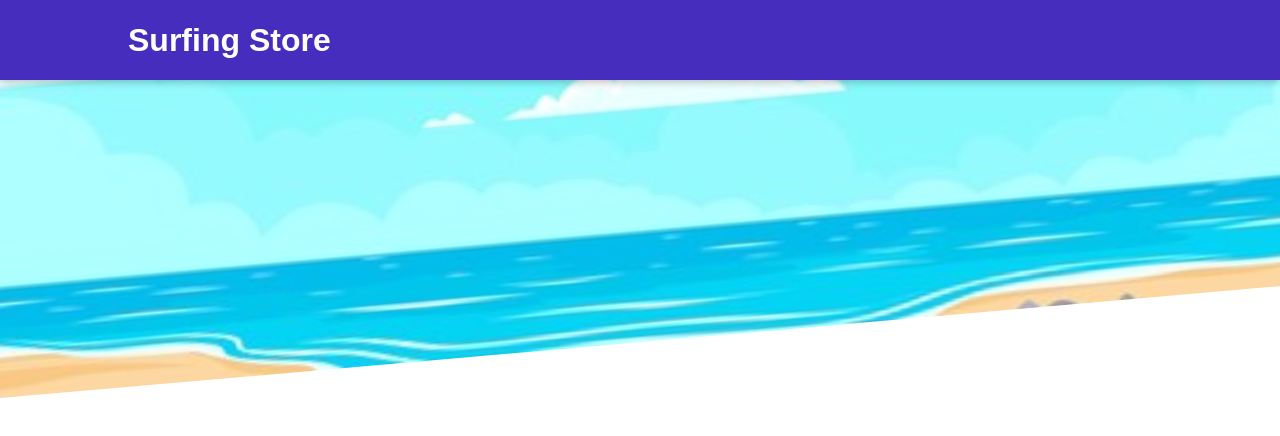
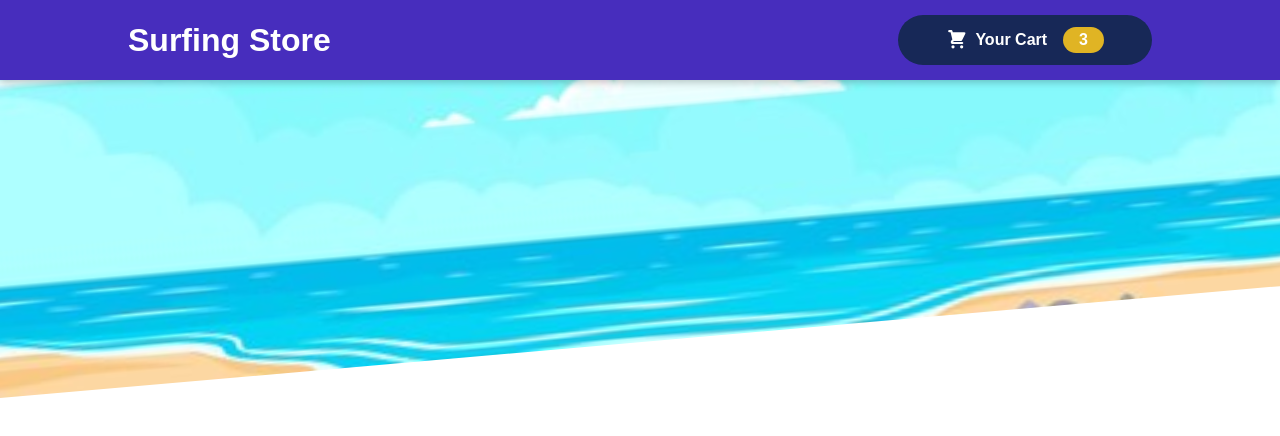
Before and after one commit to ofirhodara/SurfingStore-FE, a React (Create React App) app: page / in a window 1280 px wide. Shown: the top 436 px of the page. Built offline with nearby package versions, Linux system fonts and the light colour scheme.

Commit message:
end layout

```diff
--- /dev/null
+++ b/src/components/Cart/CartIcon.js
@@ -0,0 +1,13 @@
+const CartIcon = () => {
+    return (
+      <svg
+        xmlns='http://www.w3.org/2000/svg'
+        viewBox='0 0 20 20'
+        fill='currentColor'
+      >
+        <path d='M3 1a1 1 0 000 2h1.22l.305 1.222a.997.997 0 00.01.042l1.358 5.43-.893.892C3.74 11.846 4.632 14 6.414 14H15a1 1 0 000-2H6.414l1-1H14a1 1 0 00.894-.553l3-6A1 1 0 0017 3H6.28l-.31-1.243A1 1 0 005 1H3zM16 16.5a1.5 1.5 0 11-3 0 1.5 1.5 0 013 0zM6.5 18a1.5 1.5 0 100-3 1.5 1.5 0 000 3z' />
+      </svg>
+    );
+  };
+
+  export default CartIcon;
--- a/src/components/Layout/Header.js
+++ b/src/components/Layout/Header.js
@@ -1,12 +1,14 @@
 import { Fragment } from 'react';
 import bg_surfing from '../../assets/bg_surfing.jpg';
 import classes from './Header.module.css';
+import HeaderCartButton from './HeaderCartButton';
 
 const Header = (props) => {
   return (
     <>
       <header className={classes.header}>
         <h1>Surfing Store</h1>
+        <HeaderCartButton></HeaderCartButton>
       </header>
 
       <div className={classes['main-image']}>
--- /dev/null
+++ b/src/components/Layout/HeaderCartButton.js
@@ -0,0 +1,24 @@
+import CartIcon from "../Cart/CartIcon";
+import classes from './HeaderCartButton.module.css';
+
+
+const HeaderCartButton = props => {
+
+
+    return <button className={classes.button}>
+        <span className={classes.icon}>
+            <CartIcon></CartIcon>
+        </span>
+
+        <span>
+            Your Cart
+        </span>
+
+        <span className={classes.badge}>
+              3
+        </span>
+
+    </button>
+
+}
+export default HeaderCartButton;
--- /dev/null
+++ b/src/components/Layout/HeaderCartButton.module.css
@@ -0,0 +1,59 @@
+.button {
+    cursor: pointer;
+    font: inherit;
+    border: none;
+    background-color: #172857;
+    color: white;
+    padding: 0.75rem 3rem;
+    display: flex;
+    justify-content: space-around;
+    align-items: center;
+    border-radius: 25px;
+    font-weight: bold;
+  }
+
+  .button:hover,
+  .button:active {
+    background-color: #2c0d00;
+  }
+
+  .icon {
+    width: 1.35rem;
+    height: 1.35rem;
+    margin-right: 0.5rem;
+  }
+
+  .badge {
+    background-color: #e0b424;
+    padding: 0.25rem 1rem;
+    border-radius: 25px;
+    margin-left: 1rem;
+    font-weight: bold;
+  }
+
+  .button:hover .badge,
+  .button:active .badge {
+    background-color: #92320c;
+  }
+
+  .bump {
+    animation: bump 300ms ease-out;
+  }
+
+  @keyframes bump {
+    0% {
+      transform: scale(1);
+    }
+    10% {
+      transform: scale(0.9);
+    }
+    30% {
+      transform: scale(1.1);
+    }
+    50% {
+      transform: scale(1.15);
+    }
+    100% {
+      transform: scale(1);
+    }
+  }
```
